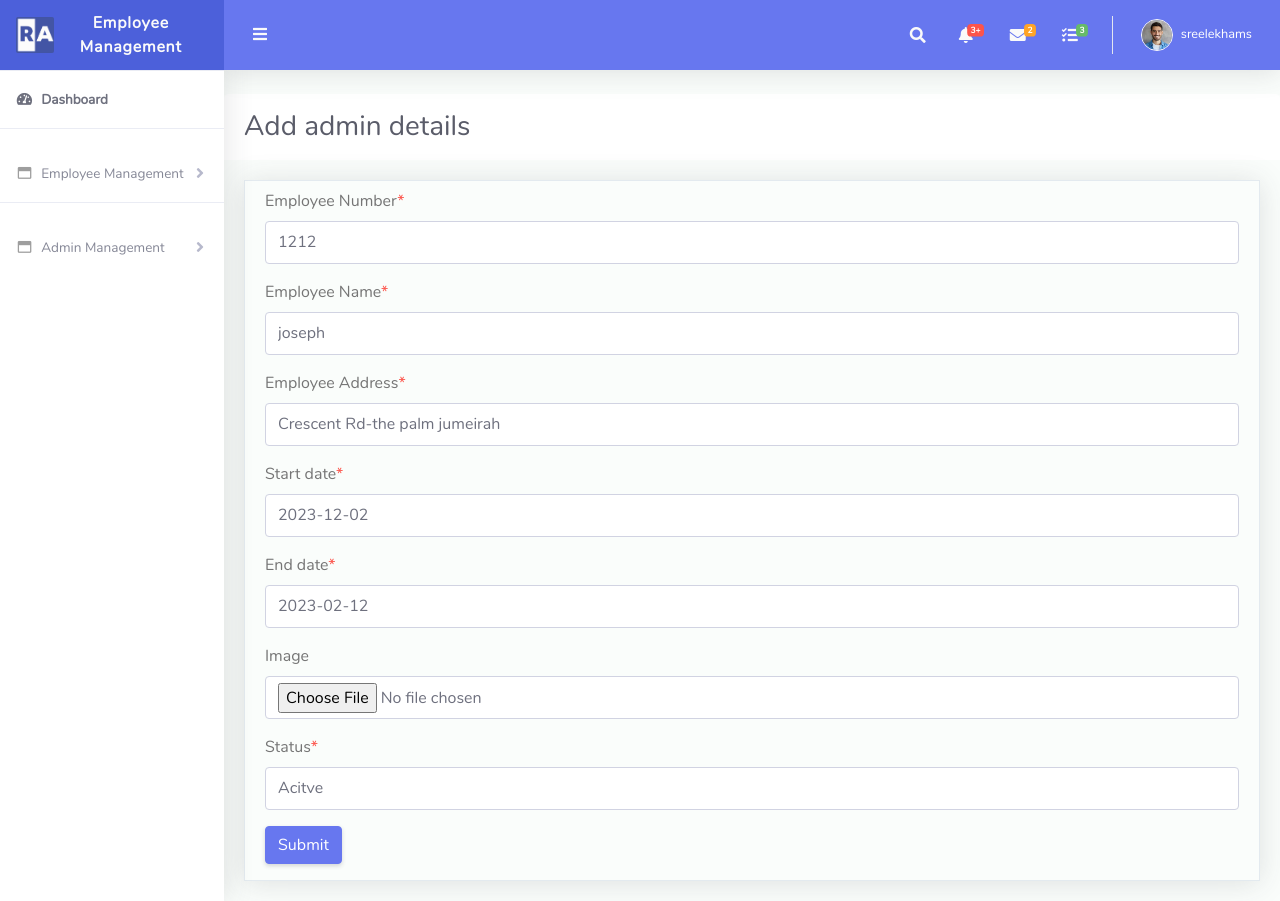
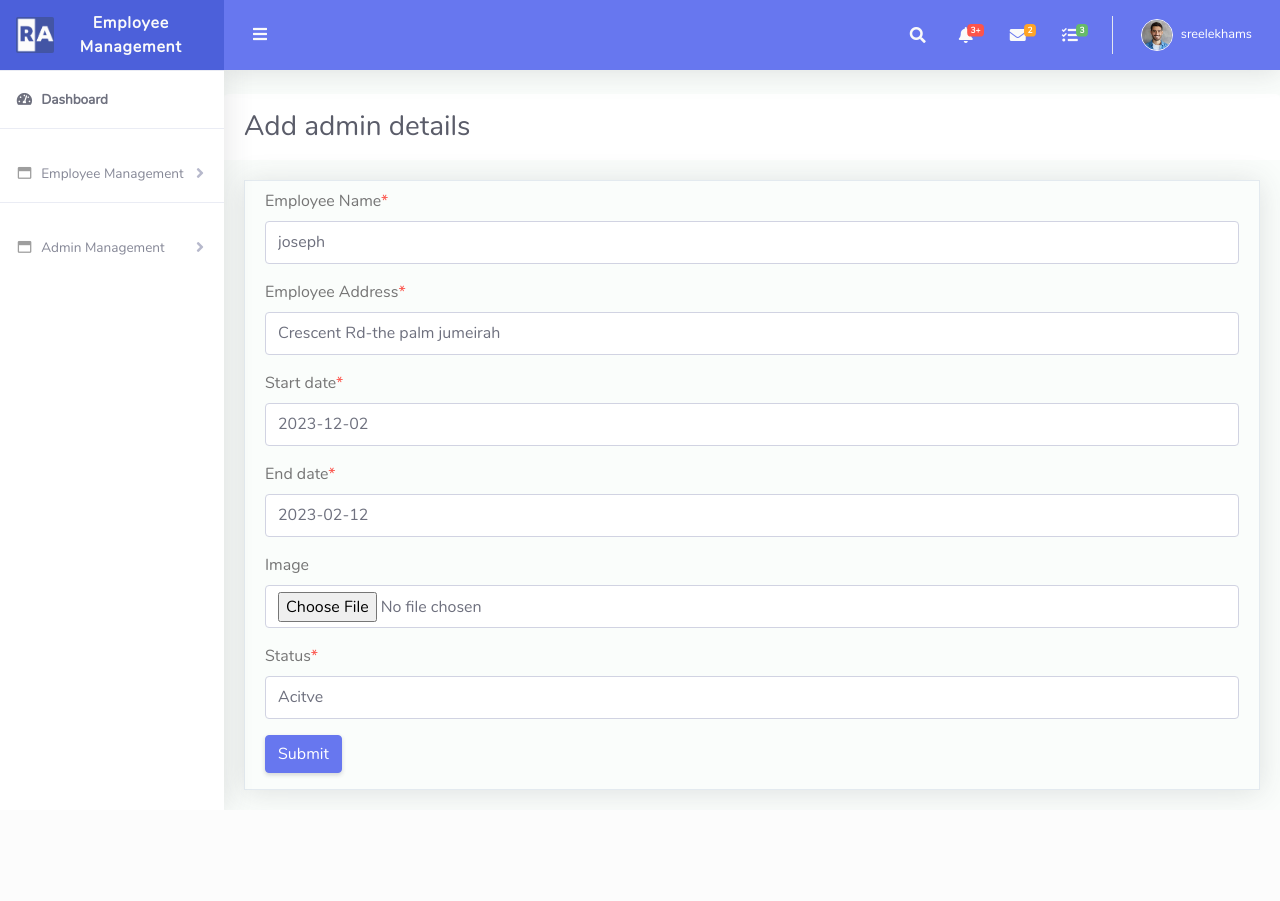
Before and after one commit to sreelekha652/Employee_management, a Django app: page /employee_edit/1212/ in a window 1280 px wide. After the commit the page ends 804 px from the top, so only its background shows below. Run offline with Django 5.2, Linux system fonts and the light colour scheme; a user stored in the database is signed in; data comes from the database, SQL or seed files in the repository; some libraries are stand-ins or nearby versions.

Commit message:
changes1

```diff
--- a/templates/employee_edit.html
+++ b/templates/employee_edit.html
@@ -18,13 +18,7 @@
           <div class="card-body">
             <form method="post" role="form"  enctype="multipart/form-data"  class="row g-3 shadow border border-radius-xl m-auto px-2 mx-2 mb-5 pb-3 pt-2 border-light text-secondary form-letter">
               {% csrf_token %}
-              <div class="col-md-12">
-                <div class="form-group">
-                  <label >Employee Number<span class="text-danger">*</span></label>
-                  {{ form.emp_no }}
-                  {{ form.emp_no.errors }}
-                </div>
-              </div>
+
               <div class="col-md-12">
                 <div class="form-group">
                   <label class="form-label">Employee Name<span class="text-danger">*</span></label>
```
Also changed, not shown: management/migrations/0002_alter_employee_emp_no.py (added).
